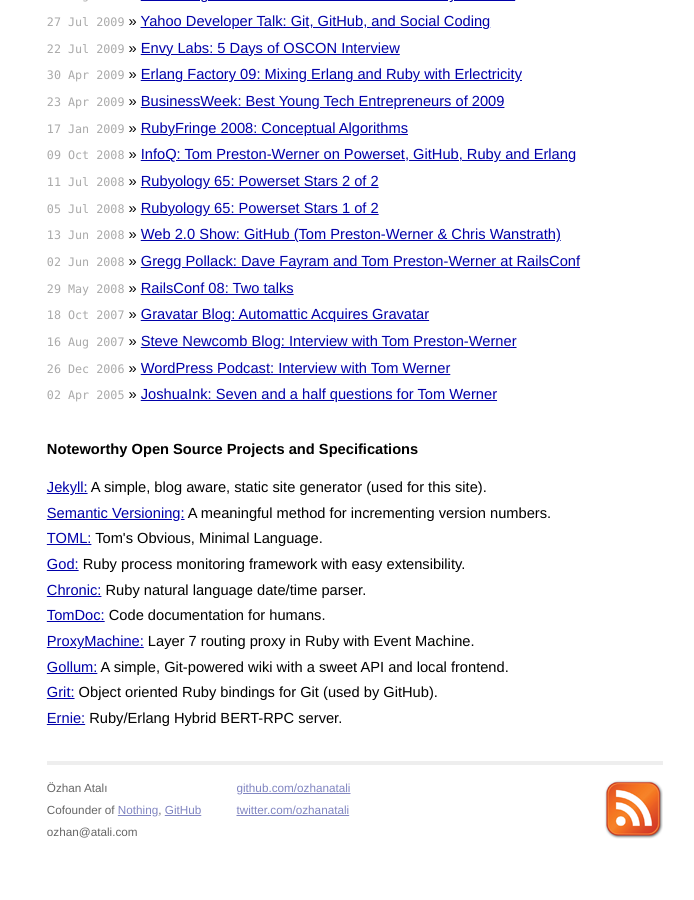
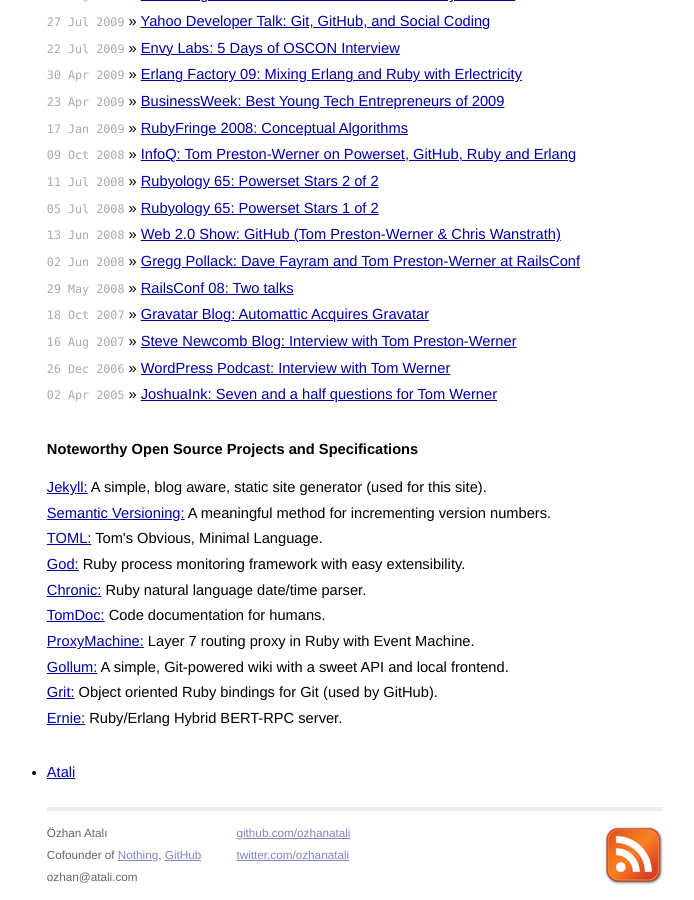
Before and after one commit to ozhanatali/ozhanatali.github.io, a Jekyll site: the page built from index.html, in a window 1280 px wide and 900 px high, scrolled down 1162 px. Shown: the whole window, without its empty margins (285-979 px from the left). Built offline with Jekyll 4.4.1, drawn with Linux system fonts in a browser that asks for light colours; before the commit the page ends 2017 px from its top, so only the background shows below that.

Commit message:
Update index.html

```diff
--- a/index.html
+++ b/index.html
@@ -81,3 +81,15 @@
     <li><a href="http://github.com/mojombo/ernie/">Ernie:</a> Ruby/Erlang Hybrid BERT-RPC server.</li>
   </ul>
 </div>
+
+
+ <! –– _data usage : https://jekyllrb.com/docs/datafiles/  ––>
+<ul>
+{% for member in site.data.members %}
+  <li>
+    <a href="https://github.com/{{ member.name }}">
+      {{ member.surname }}
+    </a>
+  </li>
+{% endfor %}
+</ul>
```
